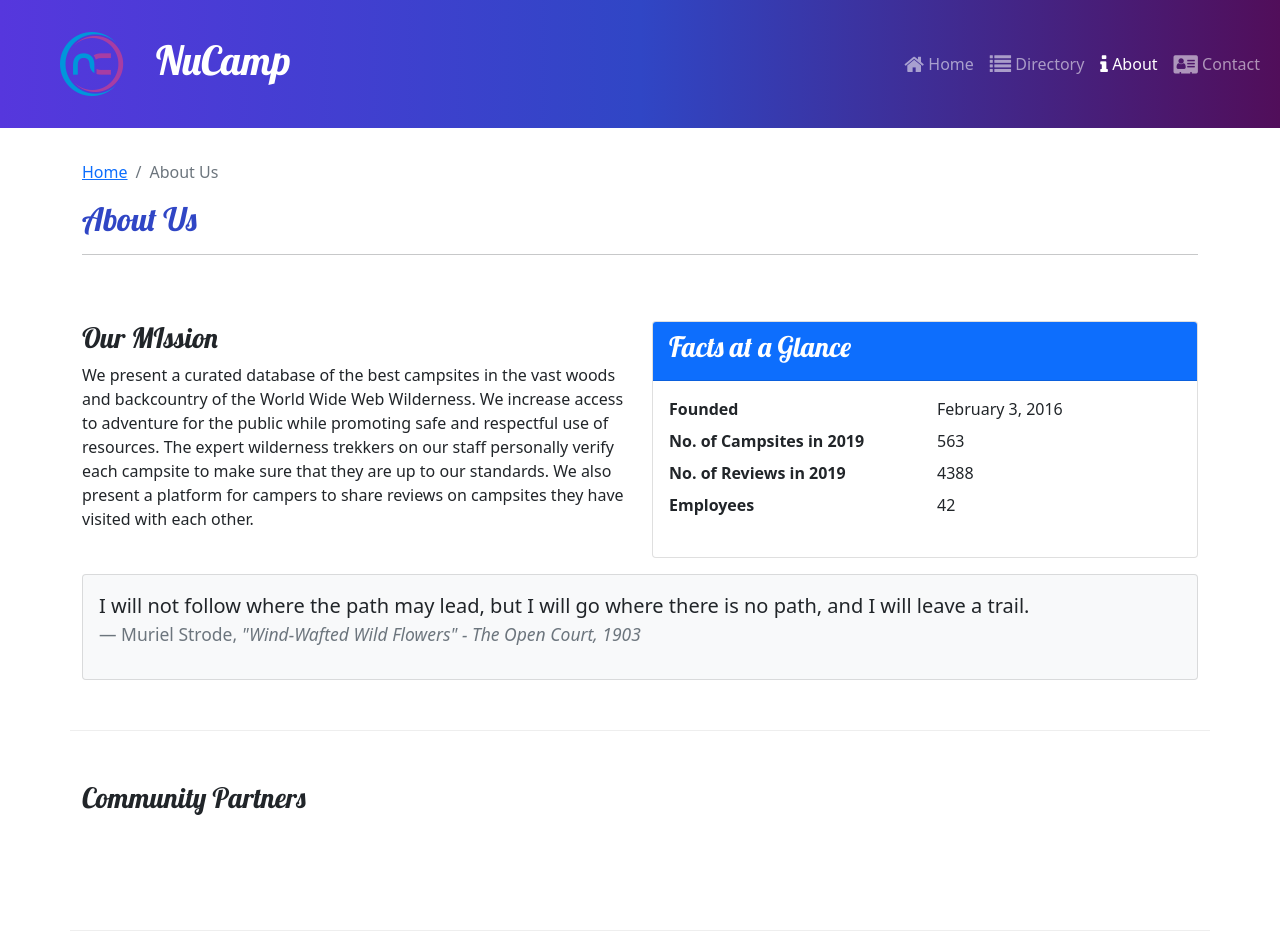
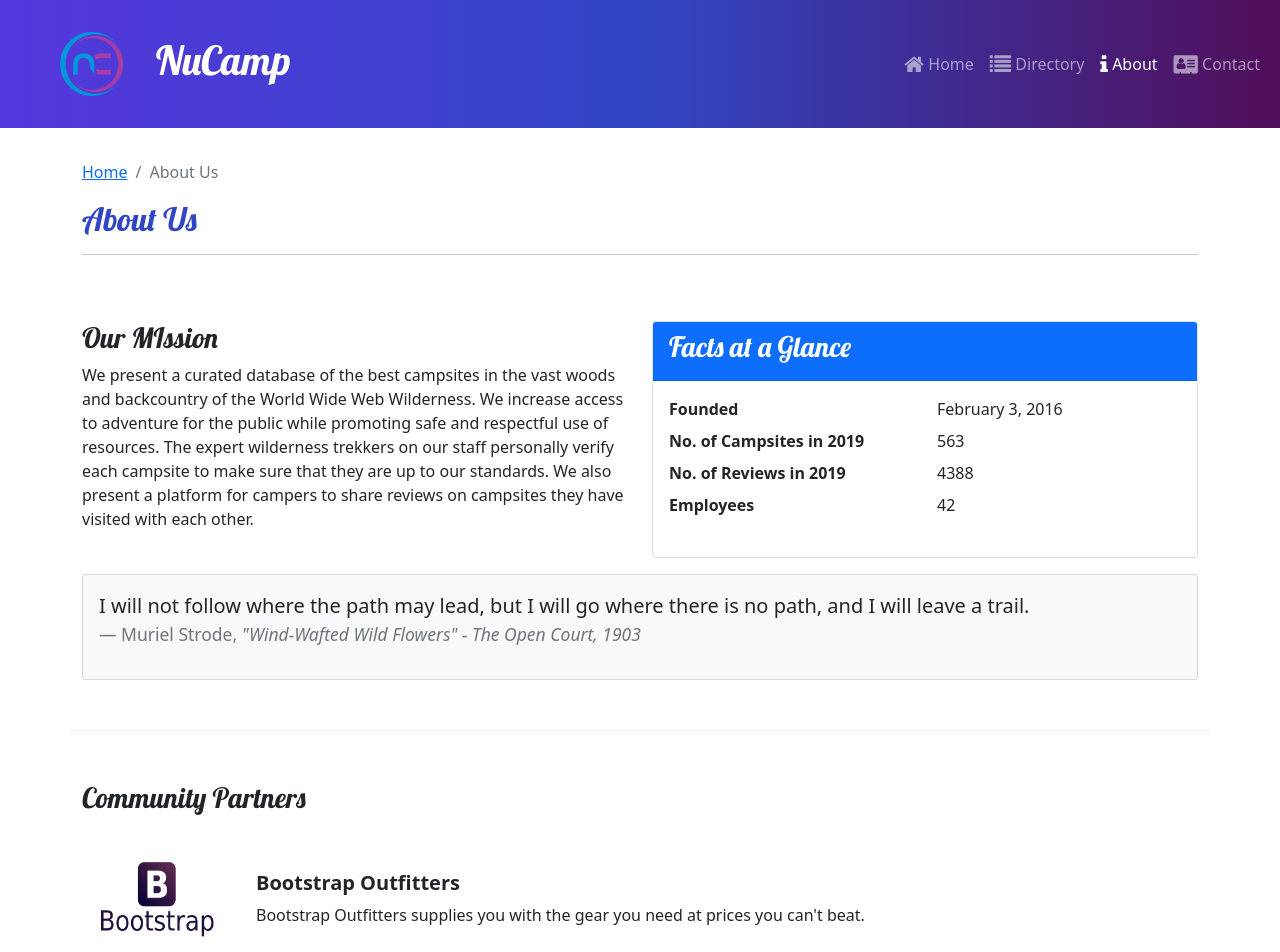
Before and after one commit to KarolO1998/react-nucampsite, a React (Create React App) app: page /about in a window 1280 px wide. Shown: the top 952 px of the page. Built offline with nearby package versions, Linux system fonts and the light colour scheme.

Commit message:
fixed minor issues, imported partnerslist, took out PARTNERS inside function

```diff
--- a/src/features/partners/PartnersList.js
+++ b/src/features/partners/PartnersList.js
@@ -1,10 +1,9 @@
 import { Col } from "reactstrap";
-import { PARTNERS } from "../../app/shared/PARTNERS";
 import Partner from "./Partner";
 import { selectAllPartners } from "./partnersSlice";
 
 const PartnersList = () => {
-  const partners = selectAllPartners(PARTNERS);
+  const partners = selectAllPartners();
 
   return (
     <Col className="mt-4">
--- a/src/pages/AboutPage.js
+++ b/src/pages/AboutPage.js
@@ -61,6 +61,7 @@ const AboutPage = () => {
         <Col xs="12">
           <h3>Community Partners</h3>
         </Col>
+        <PartnersList />
       </Row>
     </Container>
   );
```
